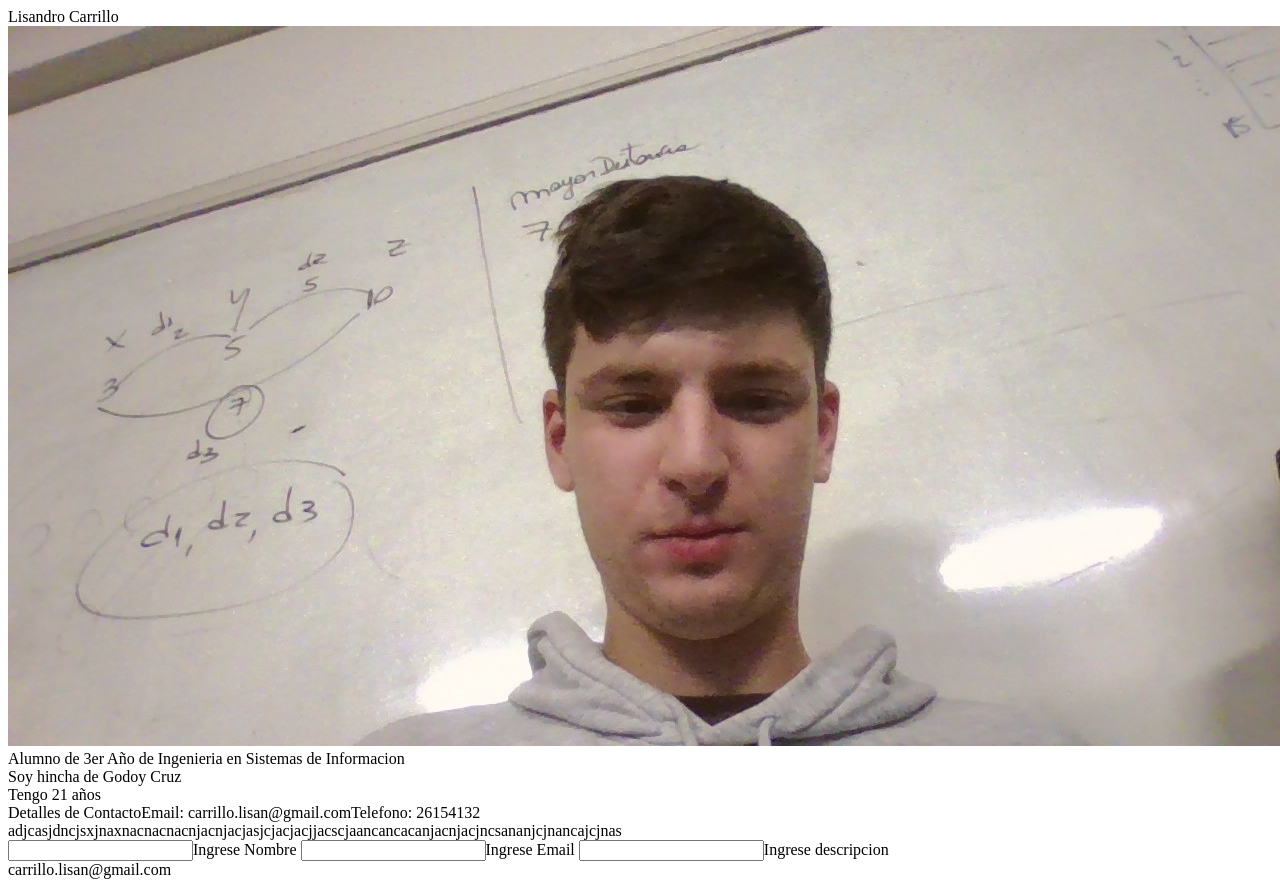
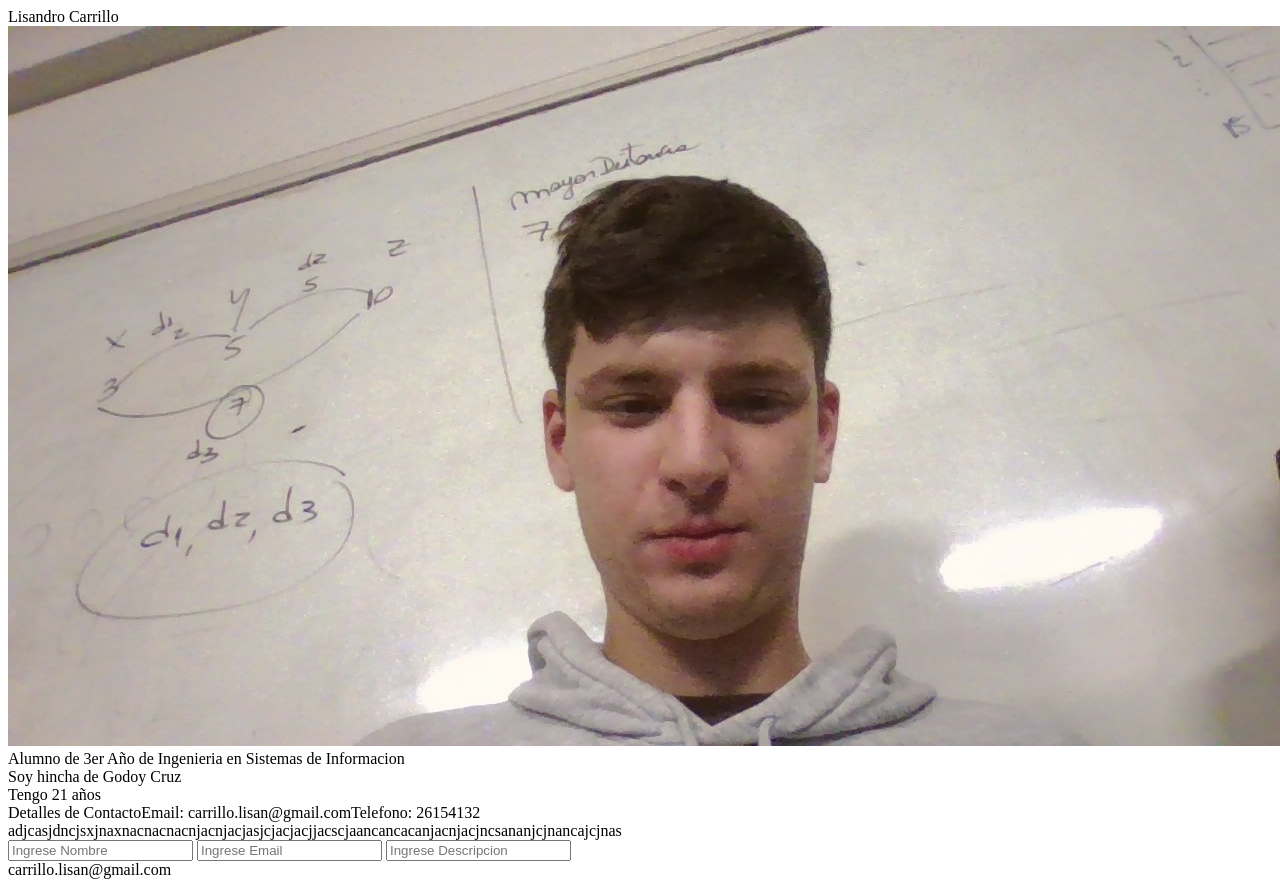
Before and after one commit to LisanCar/PerfilDeUsuarioHTML, a plain HTML site: page index.html in a window 1280 px wide. Drawn offline with Linux system fonts and the light colour scheme; files whose address does not match are found by name.

Commit message:
Add placeholder attributes to form inputs for better user guidance

```diff
--- a/index.html
+++ b/index.html
@@ -16,9 +16,9 @@
         </main>
         <article>adjcasjdncjsxjnaxnacnacnacnjacnjacjasjcjacjacjjacscjaancancacanjacnjacjncsananjcjnancajcjnas</article>
         <form>
-            <input type="text">Ingrese Nombre</input>
-            <input type="email">Ingrese Email</input>
-            <input type="textarea">Ingrese descripcion</input>
+            <input type="text" placeholder="Ingrese Nombre"></input>
+            <input type="email" placeholder="Ingrese Email"></input>
+            <input type="textarea" placeholder="Ingrese Descripcion"></input>
         </form>
         <footer>carrillo.lisan@gmail.com</footer>
     </body>
```
